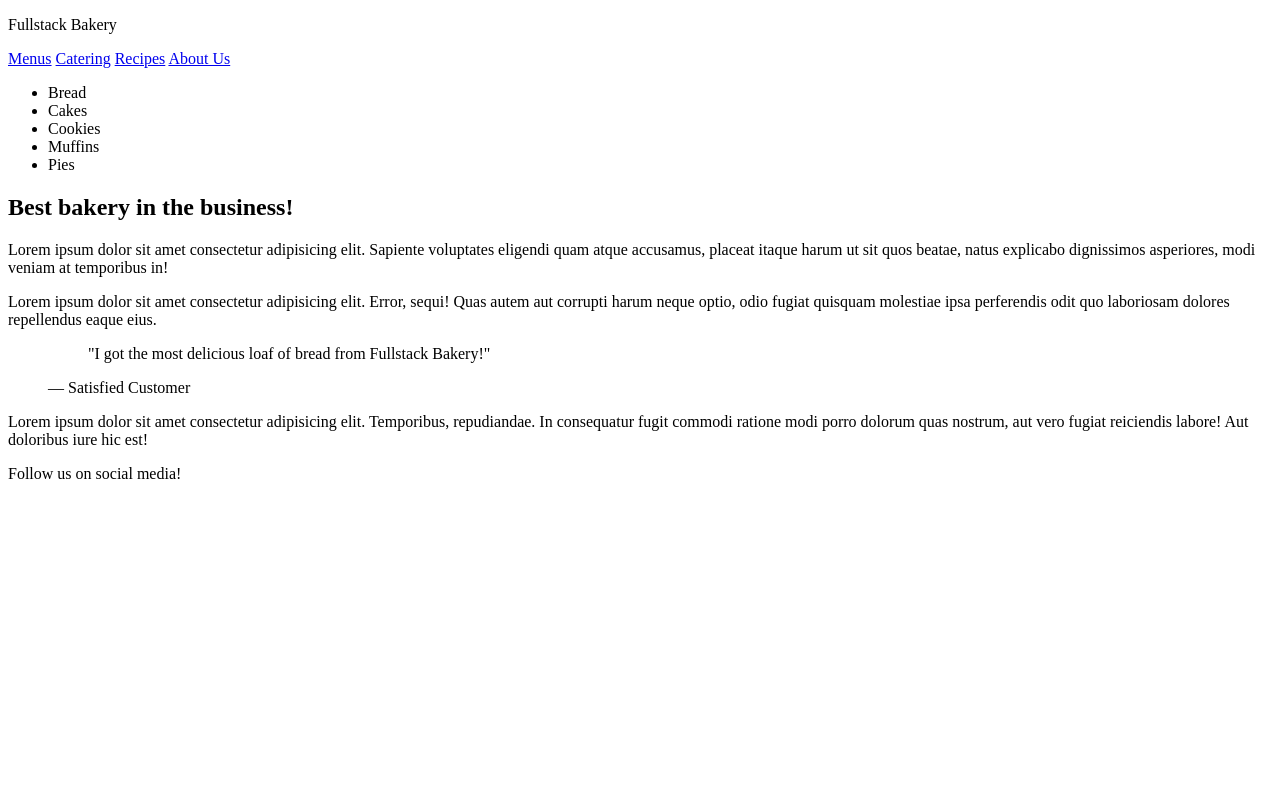
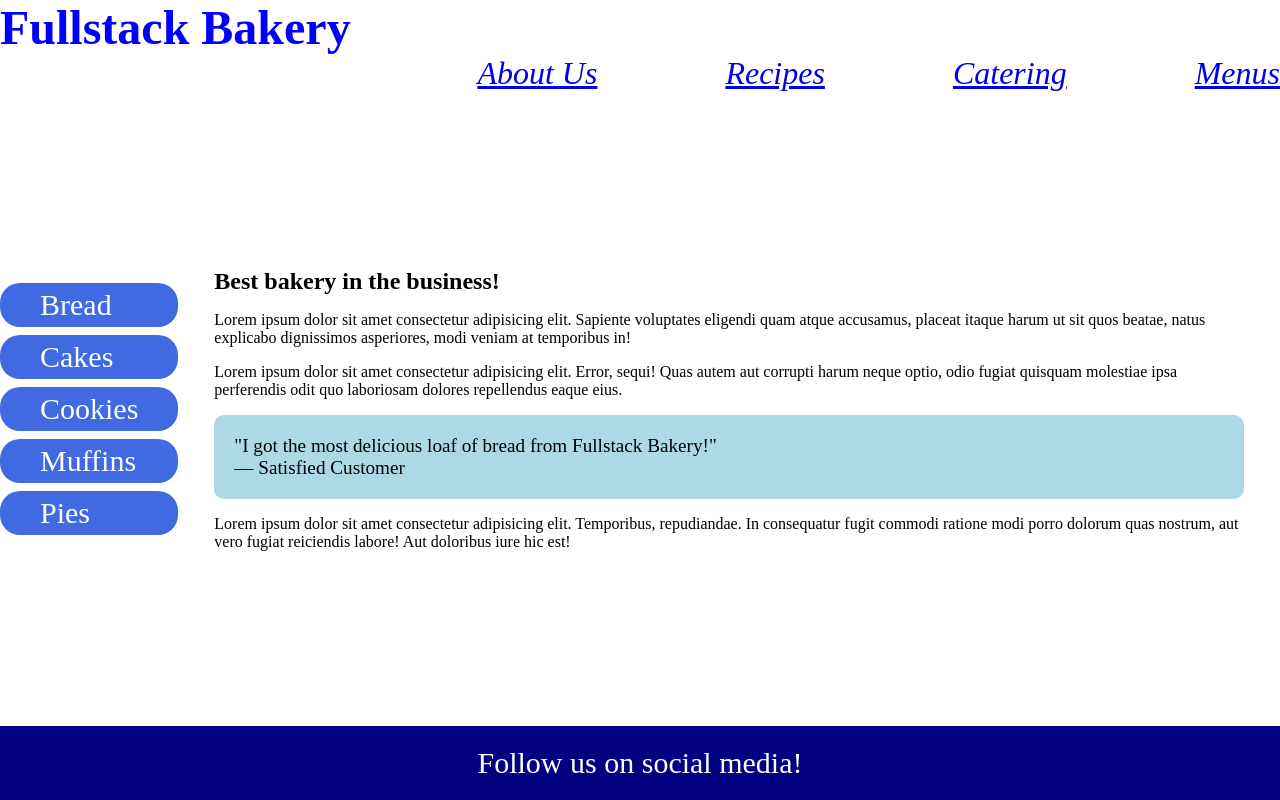
Before and after one commit to BriSweet/BakeryWebPage, a plain HTML site: page index.html in a window 1280 px wide. Drawn offline with Linux system fonts and the light colour scheme.

Commit message:
Adding in my Bakery Web Page

```diff
--- a/index.html
+++ b/index.html
@@ -3,27 +3,29 @@
   <head>
     <title>Fullstack Bakery</title>
   </head>
+    <link rel="stylesheet" href="styles.css" />
   <body>
     <header>
       <p class="brand">Fullstack Bakery</p>
       <nav>
+        <section class="info">
         <a href="#">Menus</a>
         <a href="#">Catering</a>
         <a href="#">Recipes</a>
         <a href="#">About Us</a>
       </nav>
     </header>
-    <main>
+    <main class="main-content">
       <aside>
-        <ul>
-          <li>Bread</li>
-          <li>Cakes</li>
-          <li>Cookies</li>
-          <li>Muffins</li>
-          <li>Pies</li>
+        <ul class="menu-container">
+          <li class="menu">Bread</li>
+          <li class="menu">Cakes</li>
+          <li class="menu">Cookies</li>
+          <li class="menu">Muffins</li>
+          <li class="menu">Pies</li>
         </ul>
       </aside>
-      <article>
+        <section class="paragraph">
         <h1>Best bakery in the business!</h1>
         <p>
           Lorem ipsum dolor sit amet consectetur adipisicing elit. Sapiente
@@ -48,9 +50,11 @@
           repudiandae. In consequatur fugit commodi ratione modi porro dolorum
           quas nostrum, aut vero fugiat reiciendis labore! Aut doloribus iure
           hic est!
+          </section>
         </p>
       </article>
     </main>
+    <section class="footer">
     <footer>Follow us on social media!</footer>
   </body>
 </html>
--- /dev/null
+++ b/styles.css
@@ -0,0 +1,73 @@
+* {
+padding: 0;
+margin: 0;
+
+}
+
+.info {
+  display: flex;
+  flex-direction: row-reverse;
+  gap: 8ch;
+  font-style: italic;
+  font-size: 2em;
+}
+
+.menu-container {
+  display: flex;
+  flex-direction: column;
+  gap: .5rem;
+}
+
+.menu {
+  background-color: royalblue;
+  font-size: 30px;
+  padding: 5px 40px;
+  border-radius: 20px;
+  color: white;
+  list-style: none;
+}
+
+.brand {
+  font-size: 3em;
+  font-weight: bold;
+  color: blue;
+  width: 30%;
+}
+body {
+  display: flex;
+  flex-direction: column;
+  height: 100vh;
+}
+.paragraph {
+      display: flex;
+    gap: 1rem;
+    flex-direction: column;
+    padding: 2ch;
+/* display: flex;
+flex-wrap: wrap;
+flex-direction: column; */
+}
+
+footer {
+  background-color: navy;
+  text-align: center;
+  padding: 20px;
+  font-size: 1.5em;
+  font-size: 30px;
+  color: white;
+}
+
+.main-content {
+display: flex;
+gap: 20px;
+ align-items: center;
+ justify-content: center;
+ flex: 1;
+}
+
+.testimonial {
+  background-color: lightblue;
+  padding: 20px;
+  border-radius: 10px;
+  font-size: 1.2em;
+}
```
